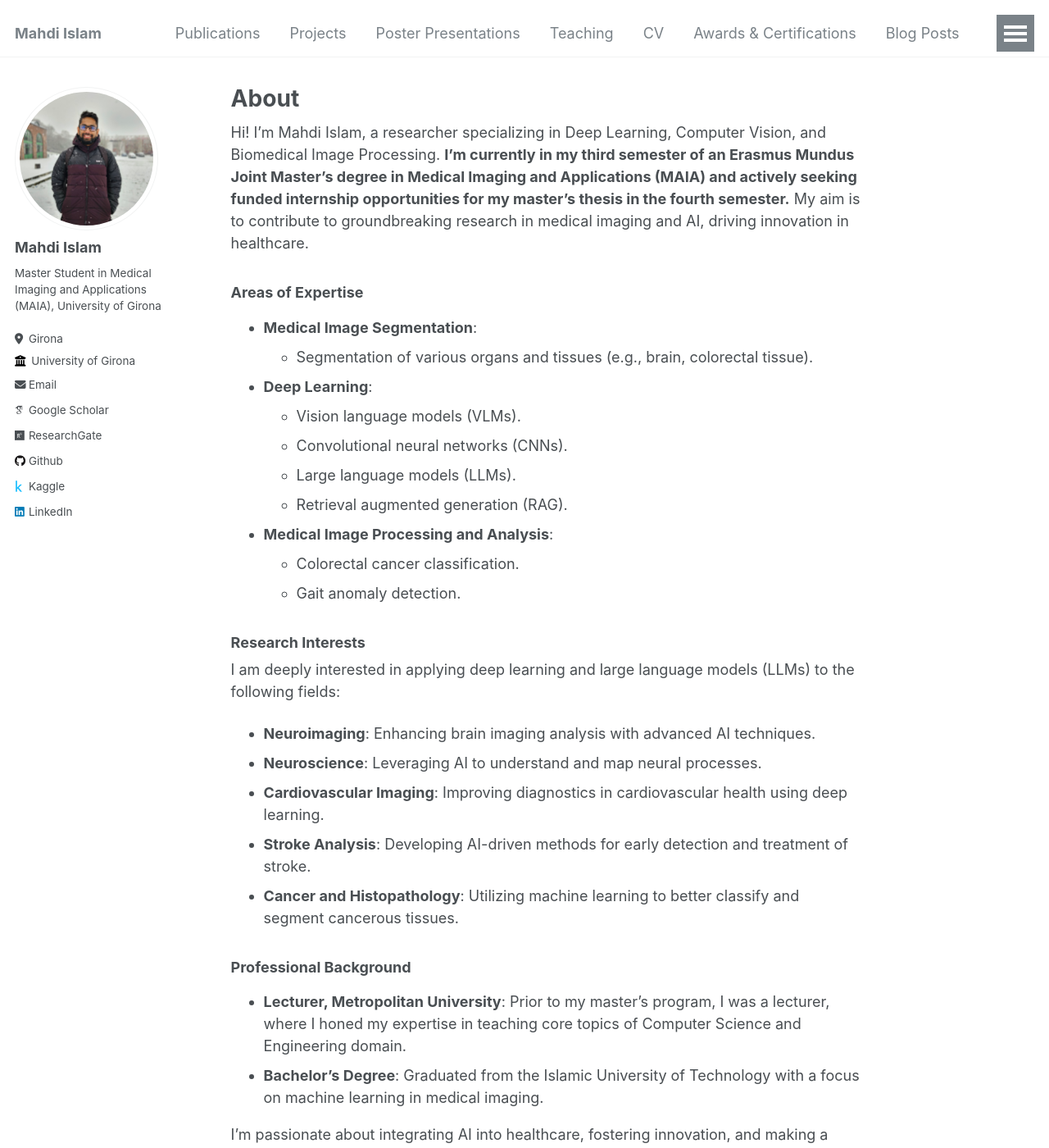
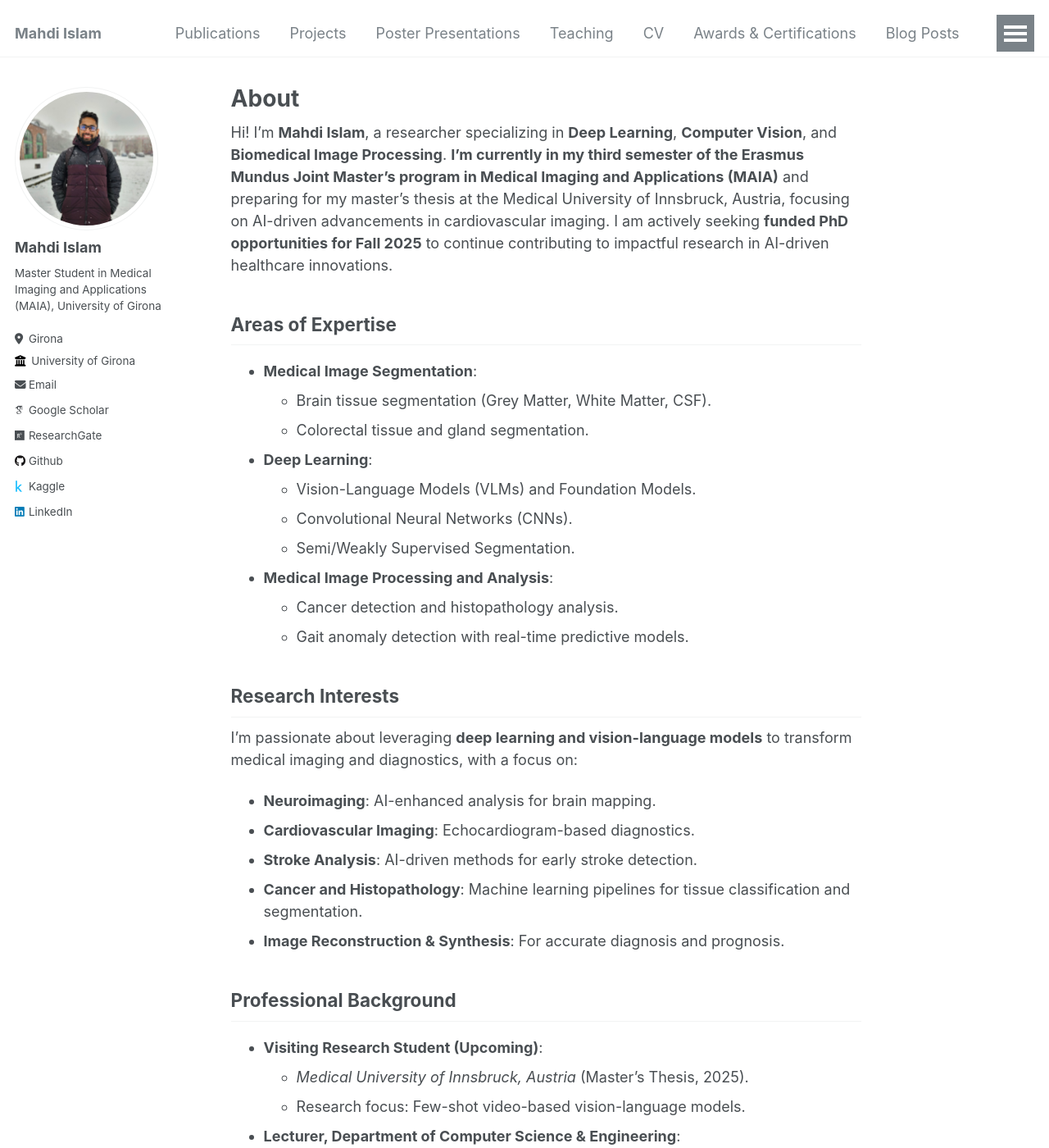
Before and after one commit to mahdiislam79/mahdiislam79.github.io, a Jekyll site: the page built from _pages/about.md, in a window 1280 px wide and 1400 px high. Shown: the whole window at 82% size. Built offline with Jekyll 4.4.1, drawn with Linux system fonts in a browser that asks for light colours; some web fonts are replaced; some of the changed text lies outside the part shown.

Commit message:
new projects

```diff
--- a/_pages/about.md
+++ b/_pages/about.md
@@ -7,30 +7,45 @@
   - /about.html
 ---
 
-Hi! I’m Mahdi Islam, a researcher specializing in Deep Learning, Computer Vision, and Biomedical Image Processing. **I’m currently in my third semester of an Erasmus Mundus Joint Master’s degree in Medical Imaging and Applications (MAIA) and actively seeking funded internship opportunities for my master’s thesis in the fourth semester.** My aim is to contribute to groundbreaking research in medical imaging and AI, driving innovation in healthcare.
+Hi! I’m **Mahdi Islam**, a researcher specializing in **Deep Learning**, **Computer Vision**, and **Biomedical Image Processing**. **I’m currently in my third semester of the Erasmus Mundus Joint Master’s program in Medical Imaging and Applications (MAIA)** and preparing for my master’s thesis at the Medical University of Innsbruck, Austria, focusing on AI-driven advancements in cardiovascular imaging. I am actively seeking **funded PhD opportunities for Fall 2025** to continue contributing to impactful research in AI-driven healthcare innovations.
 
-### Areas of Expertise
+## Areas of Expertise
 - **Medical Image Segmentation**:
-  - Segmentation of various organs and tissues (e.g., brain, colorectal tissue).
+  - Brain tissue segmentation (Grey Matter, White Matter, CSF).
+  - Colorectal tissue and gland segmentation.
 - **Deep Learning**:
-  - Vision language models (VLMs).
-  - Convolutional neural networks (CNNs).
-  - Large language models (LLMs).
-  - Retrieval augmented generation (RAG).
+  - Vision-Language Models (VLMs) and Foundation Models.
+  - Convolutional Neural Networks (CNNs).
+  - Semi/Weakly Supervised Segmentation.
 - **Medical Image Processing and Analysis**:
-  - Colorectal cancer classification.
-  - Gait anomaly detection.
+  - Cancer detection and histopathology analysis.
+  - Gait anomaly detection with real-time predictive models.
 
-### Research Interests
-I am deeply interested in applying deep learning and large language models (LLMs) to the following fields:
-  - **Neuroimaging**: Enhancing brain imaging analysis with advanced AI techniques.
-  - **Neuroscience**: Leveraging AI to understand and map neural processes.
-  - **Cardiovascular Imaging**: Improving diagnostics in cardiovascular health using deep learning.
-  - **Stroke Analysis**: Developing AI-driven methods for early detection and treatment of stroke.
-  - **Cancer and Histopathology**: Utilizing machine learning to better classify and segment cancerous tissues.
+## Research Interests
+I’m passionate about leveraging **deep learning and vision-language models** to transform medical imaging and diagnostics, with a focus on:
+- **Neuroimaging**: AI-enhanced analysis for brain mapping.
+- **Cardiovascular Imaging**: Echocardiogram-based diagnostics.
+- **Stroke Analysis**: AI-driven methods for early stroke detection.
+- **Cancer and Histopathology**: Machine learning pipelines for tissue classification and segmentation.
+- **Image Reconstruction & Synthesis**: For accurate diagnosis and prognosis.
 
-### Professional Background
-- **Lecturer, Metropolitan University**: Prior to my master’s program, I was a lecturer, where I honed my expertise in teaching core topics of Computer Science and Engineering domain.
-- **Bachelor’s Degree**: Graduated from the Islamic University of Technology with a focus on machine learning in medical imaging.
+## Professional Background
+- **Visiting Research Student (Upcoming)**:
+  - *Medical University of Innsbruck, Austria* (Master’s Thesis, 2025).
+  - Research focus: Few-shot video-based vision-language models.
+- **Lecturer, Department of Computer Science & Engineering**:
+  - *Metropolitan University, Bangladesh (2022-2023)*
+  - Introduced machine learning concepts, inspiring students to pursue research-based theses.
+- **Undergraduate Research Assistant**:
+  - *Islamic University of Technology (2021-2022)*
+  - Developed a novel gait analysis pipeline using **CNNs** and sensor-acquired heat-map data.
 
-I’m passionate about integrating AI into healthcare, fostering innovation, and making a tangible impact in the medical field.
+## Notable Projects
+- **Atlas and Tissue-Model Guided Gaussian Mixture Models for Brain Tissue Segmentation**
+- **Skin Cancer Detection: ML vs. DL Comparison**
+- **Automatic Knee Rehabilitation Exercises with UR3 Robot**
+- **Colorectal Cancer Tissue Classification and Segmentation**
+
+For a detailed view of my projects, visit my [GitHub](https://github.com/mahdiislam79).
+
+I’m passionate about integrating AI into healthcare, fostering innovation, and making a tangible impact on patients’ lives. Let’s connect and collaborate!
```
Also changed, not shown: _projects/skin_cancer.md (added, +13 -0 lines), _projects/unsupervised_brain_segmentation.md (added, +12 -0 lines), images/brain_segmentation/Dataset.png (added), images/brain_segmentation/result_1.PNG (added), images/brain_segmentation/result_2.PNG (added), images/skin_cancer/Preprocessing.PNG (added), images/skin_cancer/label_overlap_umap.PNG (added), images/skin_cancer/result_binary.PNG (added), images/skin_cancer/result_multiclass.PNG (added), 4 other files.
